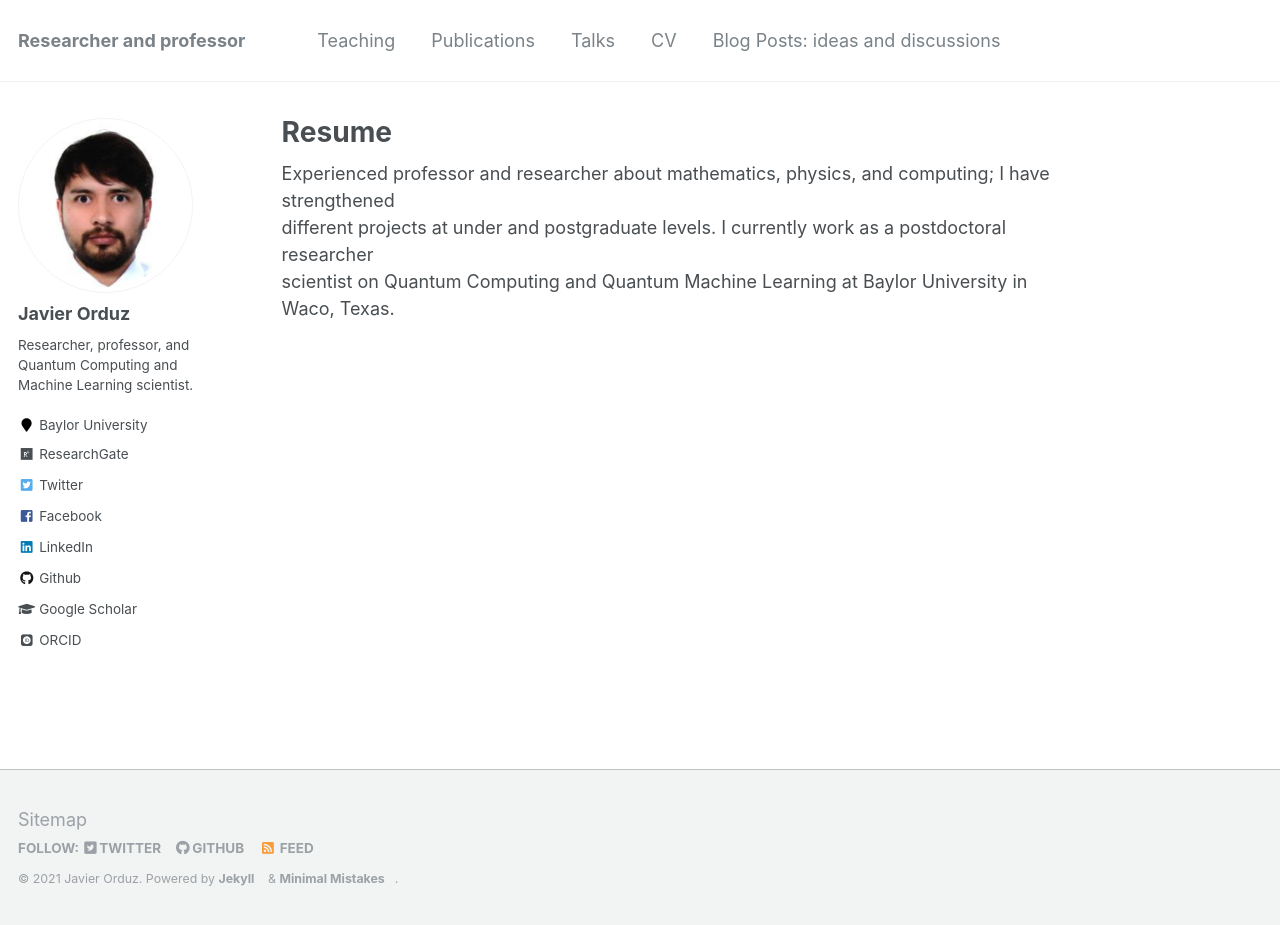
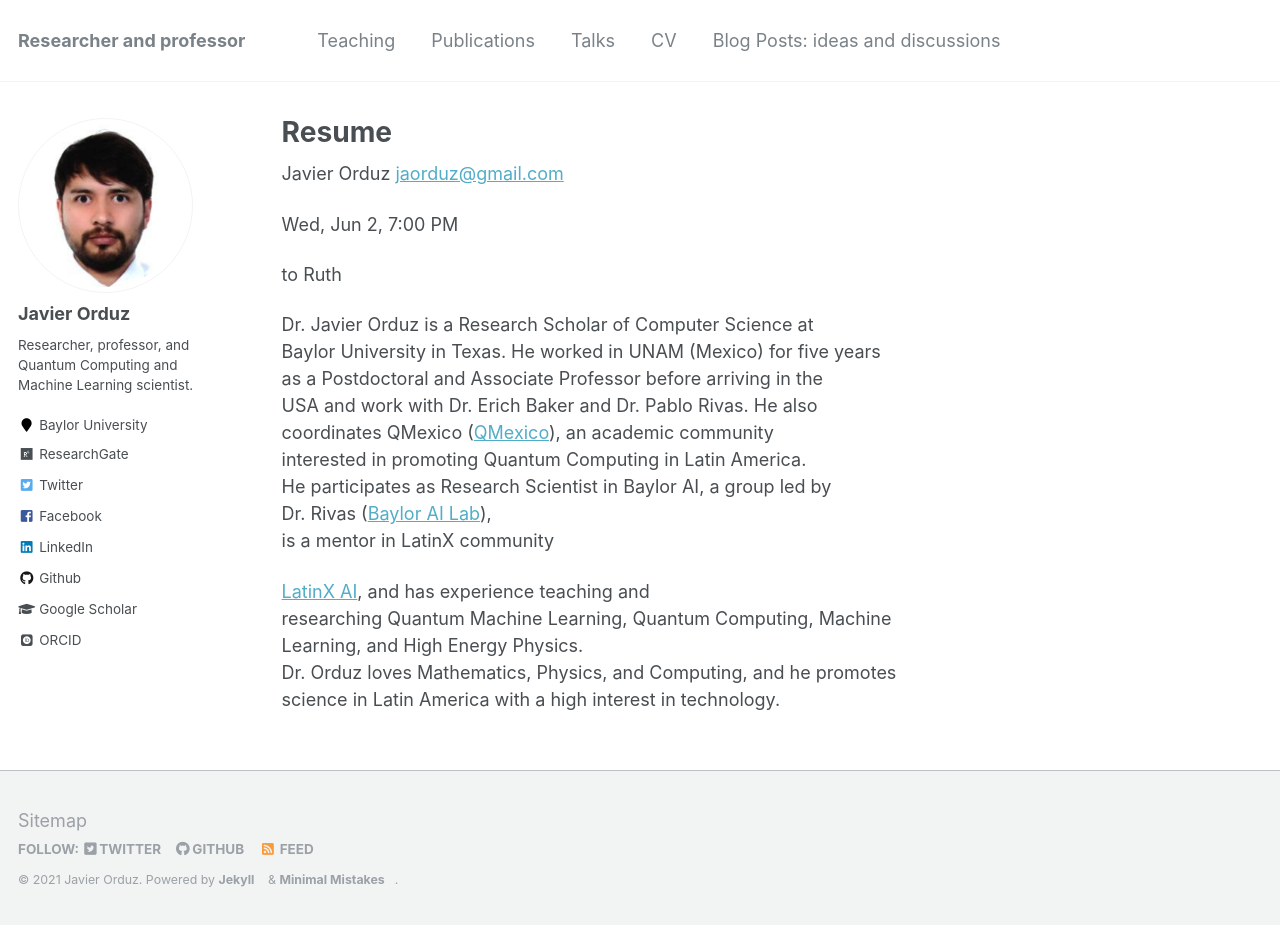
Before and after one commit to jaorduz/jaorduz.github.io, a Jekyll site: the page built from _pages/about.md, in a window 1280 px wide and 925 px high. Built offline with Jekyll 4.4.1, drawn with Linux system fonts in a browser that asks for light colours; some web fonts are replaced.

Commit message:
0806202012-1
Update

```diff
--- a/_pages/about.md
+++ b/_pages/about.md
@@ -8,13 +8,37 @@ redirect_from:
   - /about.html
 ---
 
+Javier Orduz <jaorduz@gmail.com>
+
+Wed, Jun 2, 7:00 PM
+
+to Ruth
+
+Dr. Javier Orduz is a Research Scholar of Computer Science at
+Baylor University in Texas. He worked in UNAM (Mexico) for five years
+as a Postdoctoral and Associate Professor before arriving in the
+USA and work with Dr. Erich Baker and Dr. Pablo Rivas. He also
+ coordinates QMexico ([QMexico](http://qmexico.org/){:target="_blank"}), an academic community
+  interested in promoting Quantum Computing in Latin America.
+  He participates as Research Scientist in Baylor AI, a group led by
+Dr. Rivas ([Baylor AI Lab](https://baylor.ai/){:target="_blank"}),
+is a mentor in LatinX community
+
+[LatinX AI](https://www.latinxinai.org/){:target="_blank"}, and has experience teaching and
+ researching Quantum Machine Learning, Quantum Computing, Machine
+  Learning, and High Energy Physics.
+Dr. Orduz loves Mathematics, Physics, and Computing, and he promotes
+science in Latin America with a high interest in technology.
+
+
+
+
+<!--
 Experienced professor and researcher about mathematics, physics, and computing; I have strengthened
 different projects at under and postgraduate levels. I currently work as a postdoctoral researcher
 scientist on Quantum Computing and Quantum Machine Learning at Baylor University in Waco, Texas.
 
 
-
-<!--
 I am associate professor at [Acatlan Faculty of Higher Studies](https://www.acatlan.unam.mx/){:target="_blank"} ([UNAM](https://www.unam.mx/){:target="_blank"}). I am enrolled in the [applied mathematics and computing program](http://www.mac.acatlan.unam.mx/){:target="_blank"}. I give courses about computing, Mathematics, Quantum Computing; and promotes topics as Quantum Machine Learning and Machine Learning in the FESAc-UNAM community.
 
 I filled my doctor of sciences degree in 2014.
```
